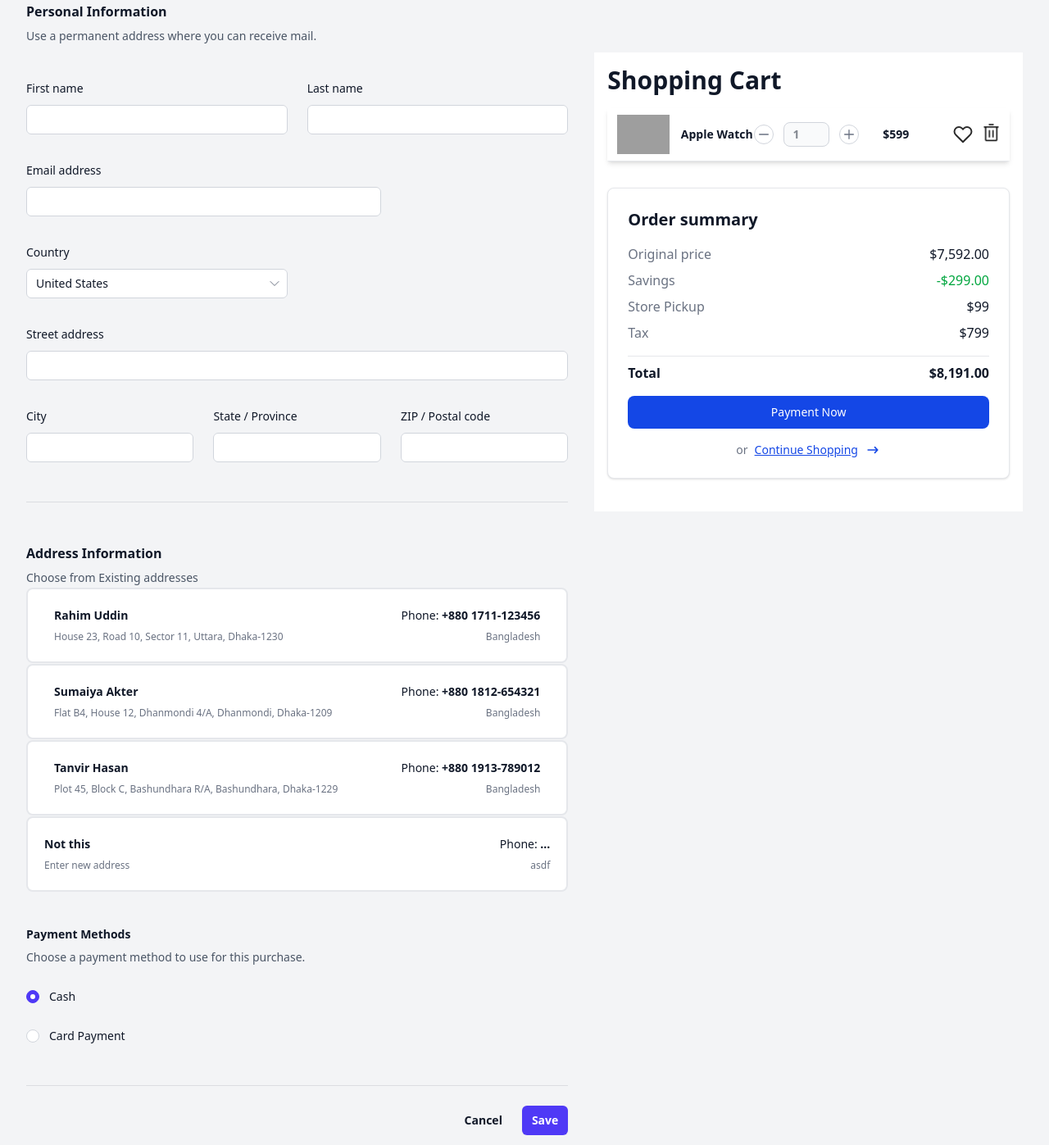
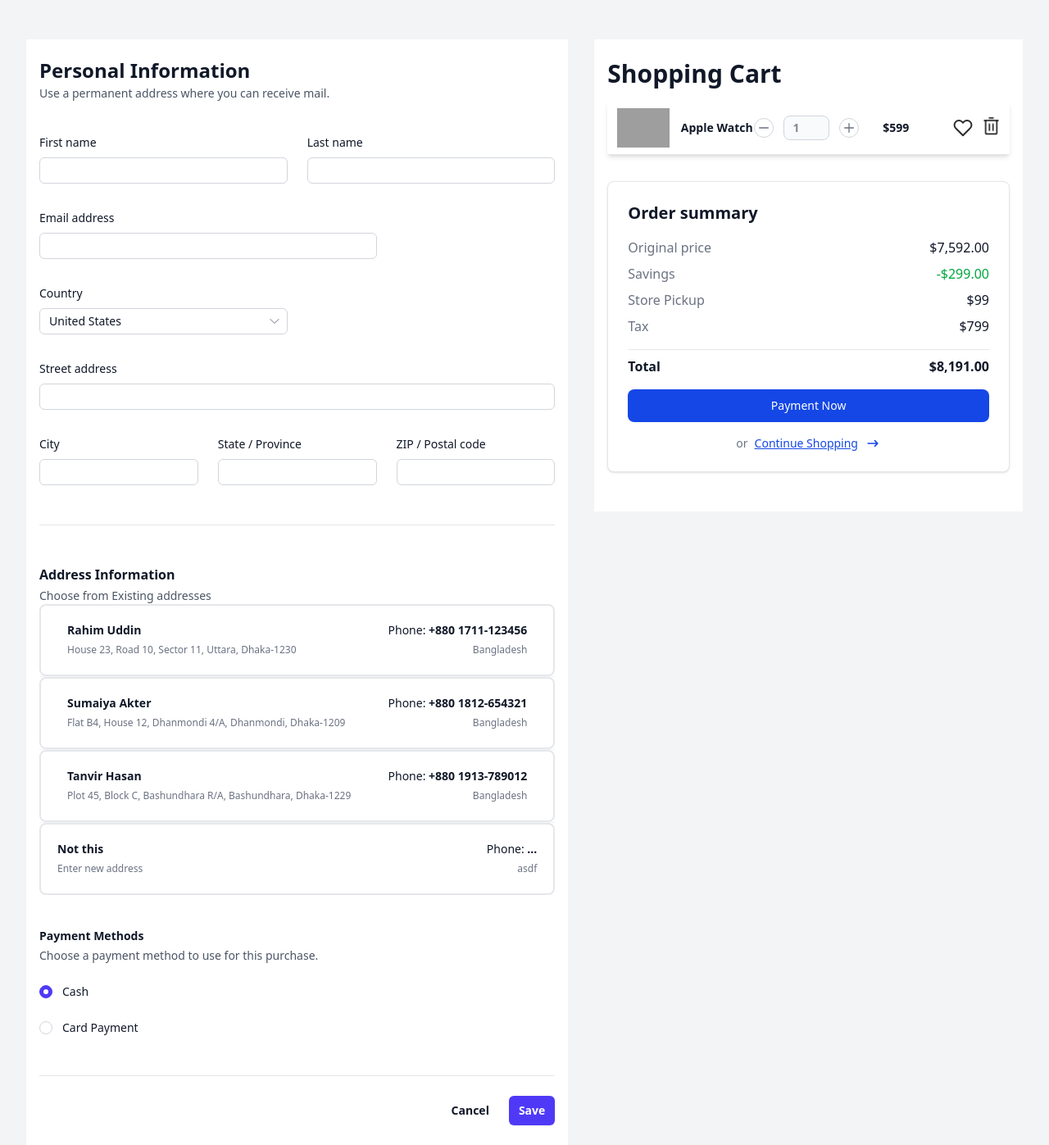
Before and after one commit to emaduddin678/EasyBuyShop-Frontend, a React (Vite) app: page /checkout in a window 1280 px wide. Shown: the whole page at 82% size. Built offline with nearby package versions, Linux system fonts and the light colour scheme; grey boxes are pictures that could not be loaded.

Commit message:
form layout fixed

```diff
--- a/src/features/cart/CartFlowbit.jsx
+++ b/src/features/cart/CartFlowbit.jsx
@@ -7,9 +7,9 @@ const CartFlowbit = (props) => {
   const { page, nextPath } = props;
   console.log(page);
   return (
-    <section className="py-8 antialiased md:py-16">
-      <div className="mx-auto max-w-screen-2xl bg-white px-4 2xl:px-6 py-2 md:py-4">
-        <h2 className=" text-xl font-bold text-gray-900 sm:text-3xl border-b md:border-0">
+    <section className="py-8 antialiased md:py-12">
+      <div className="mx-auto max-w-screen-2xl bg-white px-4 2xl:px-6 py-4 md:py-6">
+        <h2 className="text-xl font-bold text-gray-900 sm:text-3xl border-b md:border-0">
           Shopping Cart
         </h2>
 
--- a/src/pages/CheckoutPage.jsx
+++ b/src/pages/CheckoutPage.jsx
@@ -59,13 +59,13 @@ const CheckoutPage = () => {
     <div className="mx-auto max-w-screen-2xl px-4 sm:px-6 lg:px-8">
       <div className="grid grid-cols-1 gap-x-8 gap-y-10 lg:grid-cols-9">
         <div className="lg:col-span-5">
-          <form>
+          <form className="bg-white px-4 py-4 md:py-6 mt-12">
             <div className="space-y-12">
               <div className="border-b border-gray-900/10 pb-12">
-                <h2 className="text-base/7 font-semibold text-gray-900">
+                <h2 className="text-2xl font-semibold leading-7 text-gray-900">
                   Personal Information
                 </h2>
-                <p className="mt-1 text-sm/6 text-gray-600">
+                <p className="mt-1 text-sm text-gray-600">
                   Use a permanent address where you can receive mail.
                 </p>
 
@@ -73,7 +73,7 @@ const CheckoutPage = () => {
                   <div className="sm:col-span-3">
                     <label
                       htmlFor="first-name"
-                      className="block text-sm/6 font-medium text-gray-900"
+                      className="block text-sm font-medium text-gray-900"
                     >
                       First name
                     </label>
@@ -83,7 +83,7 @@ const CheckoutPage = () => {
                         name="first-name"
                         type="text"
                         autoComplete="given-name"
-                        className="block w-full rounded-md bg-white px-3 py-1.5 text-base text-gray-900 outline-1 -outline-offset-1 outline-gray-300 placeholder:text-gray-400 focus:outline-2 focus:-outline-offset-2 focus:outline-indigo-600 sm:text-sm/6"
+                        className="block w-full rounded-md bg-white px-3 py-1.5 text-base text-gray-900 outline-1 -outline-offset-1 outline-gray-300 placeholder:text-gray-400 focus:outline-2 focus:-outline-offset-2 focus:outline-indigo-600 sm:text-sm"
                       />
                     </div>
                   </div>
@@ -91,7 +91,7 @@ const CheckoutPage = () => {
                   <div className="sm:col-span-3">
                     <label
                       htmlFor="last-name"
-                      className="block text-sm/6 font-medium text-gray-900"
+                      className="block text-sm font-medium text-gray-900"
                     >
                       Last name
                     </label>
@@ -101,7 +101,7 @@ const CheckoutPage = () => {
                         name="last-name"
                         type="text"
                         autoComplete="family-name"
-                        className="block w-full rounded-md bg-white px-3 py-1.5 text-base text-gray-900 outline-1 -outline-offset-1 outline-gray-300 placeholder:text-gray-400 focus:outline-2 focus:-outline-offset-2 focus:outline-indigo-600 sm:text-sm/6"
+                        className="block w-full rounded-md bg-white px-3 py-1.5 text-base text-gray-900 outline-1 -outline-offset-1 outline-gray-300 placeholder:text-gray-400 focus:outline-2 focus:-outline-offset-2 focus:outline-indigo-600 sm:text-sm"
                       />
                     </div>
                   </div>
@@ -109,7 +109,7 @@ const CheckoutPage = () => {
                   <div className="sm:col-span-4">
                     <label
                       htmlFor="email"
-                      className="block text-sm/6 font-medium text-gray-900"
+                      className="block text-sm font-medium text-gray-900"
                     >
                       Email address
                     </label>
@@ -119,7 +119,7 @@ const CheckoutPage = () => {
                         name="email"
                         type="email"
                         autoComplete="email"
-                        className="block w-full rounded-md bg-white px-3 py-1.5 text-base text-gray-900 outline-1 -outline-offset-1 outline-gray-300 placeholder:text-gray-400 focus:outline-2 focus:-outline-offset-2 focus:outline-indigo-600 sm:text-sm/6"
+                        className="block w-full rounded-md bg-white px-3 py-1.5 text-base text-gray-900 outline-1 -outline-offset-1 outline-gray-300 placeholder:text-gray-400 focus:outline-2 focus:-outline-offset-2 focus:outline-indigo-600 sm:text-sm"
                       />
                     </div>
                   </div>
@@ -127,7 +127,7 @@ const CheckoutPage = () => {
                   <div className="sm:col-span-3">
                     <label
                       htmlFor="country"
-                      className="block text-sm/6 font-medium text-gray-900"
+                      className="block text-sm font-medium text-gray-900"
                     >
                       Country
                     </label>
@@ -136,7 +136,7 @@ const CheckoutPage = () => {
                         id="country"
                         name="country"
                         autoComplete="country-name"
-                        className="col-start-1 row-start-1 w-full appearance-none rounded-md bg-white py-1.5 pr-8 pl-3 text-base text-gray-900 outline-1 -outline-offset-1 outline-gray-300 focus:outline-2 focus:-outline-offset-2 focus:outline-indigo-600 sm:text-sm/6"
+                        className="col-start-1 row-start-1 w-full appearance-none rounded-md bg-white py-1.5 pr-8 pl-3 text-base text-gray-900 outline-1 -outline-offset-1 outline-gray-300 focus:outline-2 focus:-outline-offset-2 focus:outline-indigo-600 sm:text-sm"
                       >
                         <option>United States</option>
                         <option>Canada</option>
@@ -152,7 +152,7 @@ const CheckoutPage = () => {
                   <div className="col-span-full">
                     <label
                       htmlFor="street-address"
-                      className="block text-sm/6 font-medium text-gray-900"
+                      className="block text-sm font-medium text-gray-900"
                     >
                       Street address
                     </label>
@@ -162,7 +162,7 @@ const CheckoutPage = () => {
                         name="street-address"
                         type="text"
                         autoComplete="street-address"
-                        className="block w-full rounded-md bg-white px-3 py-1.5 text-base text-gray-900 outline-1 -outline-offset-1 outline-gray-300 placeholder:text-gray-400 focus:outline-2 focus:-outline-offset-2 focus:outline-indigo-600 sm:text-sm/6"
+                        className="block w-full rounded-md bg-white px-3 py-1.5 text-base text-gray-900 outline-1 -outline-offset-1 outline-gray-300 placeholder:text-gray-400 focus:outline-2 focus:-outline-offset-2 focus:outline-indigo-600 sm:text-sm"
                       />
                     </div>
                   </div>
@@ -170,7 +170,7 @@ const CheckoutPage = () => {
                   <div className="sm:col-span-2 sm:col-start-1">
                     <label
                       htmlFor="city"
-                      className="block text-sm/6 font-medium text-gray-900"
+                      className="block text-sm font-medium text-gray-900"
                     >
                       City
                     </label>
@@ -180,7 +180,7 @@ const CheckoutPage = () => {
                         name="city"
                         type="text"
                         autoComplete="address-level2"
-                        className="block w-full rounded-md bg-white px-3 py-1.5 text-base text-gray-900 outline-1 -outline-offset-1 outline-gray-300 placeholder:text-gray-400 focus:outline-2 focus:-outline-offset-2 focus:outline-indigo-600 sm:text-sm/6"
+                        className="block w-full rounded-md bg-white px-3 py-1.5 text-base text-gray-900 outline-1 -outline-offset-1 outline-gray-300 placeholder:text-gray-400 focus:outline-2 focus:-outline-offset-2 focus:outline-indigo-600 sm:text-sm"
                       />
                     </div>
                   </div>
@@ -188,7 +188,7 @@ const CheckoutPage = () => {
                   <div className="sm:col-span-2">
                     <label
                       htmlFor="region"
-                      className="block text-sm/6 font-medium text-gray-900"
+                      className="block text-sm font-medium text-gray-900"
                     >
                       State / Province
                     </label>
@@ -198,7 +198,7 @@ const CheckoutPage = () => {
                         name="region"
                         type="text"
                         autoComplete="address-level1"
-                        className="block w-full rounded-md bg-white px-3 py-1.5 text-base text-gray-900 outline-1 -outline-offset-1 outline-gray-300 placeholder:text-gray-400 focus:outline-2 focus:-outline-offset-2 focus:outline-indigo-600 sm:text-sm/6"
+                        className="block w-full rounded-md bg-white px-3 py-1.5 text-base text-gray-900 outline-1 -outline-offset-1 outline-gray-300 placeholder:text-gray-400 focus:outline-2 focus:-outline-offset-2 focus:outline-indigo-600 sm:text-sm"
                       />
                     </div>
                   </div>
@@ -206,7 +206,7 @@ const CheckoutPage = () => {
                   <div className="sm:col-span-2">
                     <label
                       htmlFor="postal-code"
-                      className="block text-sm/6 font-medium text-gray-900"
+                      className="block text-sm font-medium text-gray-900"
                     >
                       ZIP / Postal code
                     </label>
@@ -216,7 +216,7 @@ const CheckoutPage = () => {
                         name="postal-code"
                         type="text"
                         autoComplete="postal-code"
-                        className="block w-full rounded-md bg-white px-3 py-1.5 text-base text-gray-900 outline-1 -outline-offset-1 outline-gray-300 placeholder:text-gray-400 focus:outline-2 focus:-outline-offset-2 focus:outline-indigo-600 sm:text-sm/6"
+                        className="block w-full rounded-md bg-white px-3 py-1.5 text-base text-gray-900 outline-1 -outline-offset-1 outline-gray-300 placeholder:text-gray-400 focus:outline-2 focus:-outline-offset-2 focus:outline-indigo-600 sm:text-sm"
                       />
                     </div>
                   </div>
@@ -224,10 +224,10 @@ const CheckoutPage = () => {
               </div>
 
               <div className="border-b border-gray-900/10 pb-12">
-                <h2 className="text-base/7 font-semibold text-gray-900">
+                <h2 className="text-base font-semibold text-gray-900">
                   Address Information
                 </h2>
-                <p className="mt-1 text-sm/6 text-gray-600">
+                <p className="mt-1 text-sm text-gray-600">
                   Choose from Existing addresses
                 </p>
                 <ul role="list" className="divide-y divide-gray-100">
@@ -245,7 +245,7 @@ const CheckoutPage = () => {
                       >
                         <div className="flex min-w-0 gap-x-4">
                           <div className="min-w-0 flex-auto">
-                            <p className="text-sm/6 font-semibold text-gray-900">
+                            <p className="text-sm font-semibold text-gray-900">
                               {item.fullName}
                             </p>
                             <p className="mt-1 truncate text-xs/5 text-gray-500">
@@ -257,7 +257,7 @@ const CheckoutPage = () => {
                         </div>
 
                         <div className="hidden shrink-0 sm:flex sm:flex-col sm:items-end">
-                          <p className="text-sm/6 text-gray-900">
+                          <p className="text-sm text-gray-900">
                             Phone: <strong>{item.phone} </strong>
                           </p>
                           <p className="mt-1 text-xs/5 text-gray-500">
@@ -280,7 +280,7 @@ const CheckoutPage = () => {
                     >
                       <div className="flex min-w-0 gap-x-4">
                         <div className="min-w-0 flex-auto">
-                          <p className="text-sm/6 font-semibold text-gray-900">
+                          <p className="text-sm font-semibold text-gray-900">
                             Not this
                           </p>
                           <p className="mt-1 truncate text-xs/5 text-gray-500">
@@ -290,7 +290,7 @@ const CheckoutPage = () => {
                       </div>
 
                       <div className="hidden shrink-0 sm:flex sm:flex-col sm:items-end">
-                        <p className="text-sm/6 text-gray-900">
+                        <p className="text-sm text-gray-900">
                           Phone: <strong>... </strong>
                         </p>
                         <p className="mt-1 text-xs/5 text-gray-500">asdf</p>
@@ -301,10 +301,10 @@ const CheckoutPage = () => {
 
                 <div className="mt-10 space-y-10">
                   <fieldset>
-                    <legend className="text-sm/6 font-semibold text-gray-900">
+                    <legend className="text-sm font-semibold text-gray-900">
                       Payment Methods
                     </legend>
-                    <p className="mt-1 text-sm/6 text-gray-600">
+                    <p className="mt-1 text-sm text-gray-600">
                       Choose a payment method to use for this purchase.
                     </p>
                     <div className="mt-6 space-y-6">
@@ -318,7 +318,7 @@ const CheckoutPage = () => {
                         />
                         <label
                           htmlFor="cash"
-                          className="block text-sm/6 font-medium text-gray-900"
+                          className="block text-sm font-medium text-gray-900"
                         >
                           Cash
                         </label>
@@ -332,7 +332,7 @@ const CheckoutPage = () => {
                         />
                         <label
                           htmlFor="card"
-                          className="block text-sm/6 font-medium text-gray-900"
+                          className="block text-sm font-medium text-gray-900"
                         >
                           Card Payment
                         </label>
@@ -346,7 +346,7 @@ const CheckoutPage = () => {
             <div className="mt-6 flex items-center justify-end gap-x-6">
               <button
                 type="button"
-                className="text-sm/6 font-semibold text-gray-900"
+                className="text-sm font-semibold text-gray-900"
               >
                 Cancel
               </button>
```
